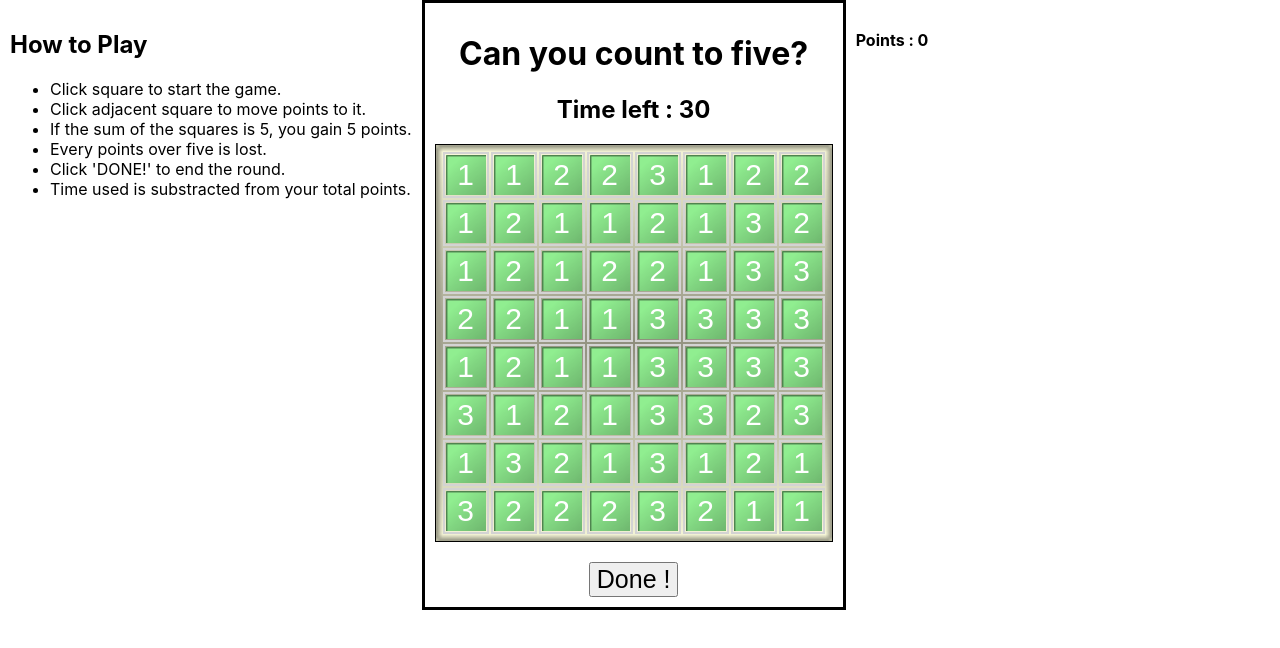
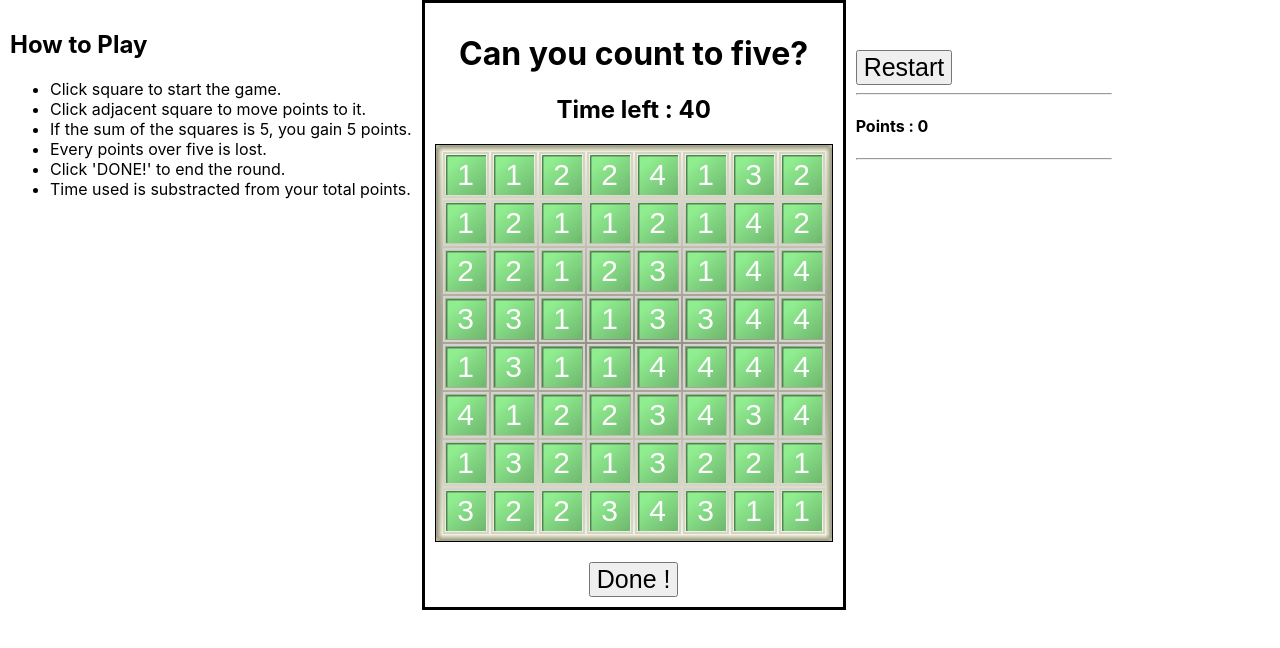
Before and after one commit to HeikkiMustonen/MathPanic, a React (Create React App) app: page / in a window 1280 px wide. Shown: the top 648 px of the page. Built offline with nearby package versions, Linux system fonts and the light colour scheme.

Commit message:
High Score list working

```diff
--- a/src/App.js
+++ b/src/App.js
@@ -6,7 +6,7 @@ import React from 'react'
 function App() {
   return (
     <div>
-      <ButtonGameManager rows="4" tableX="8" tableY="8" timerSeconds="30"/>
+      <ButtonGameManager tableX="8" tableY="8" timerSeconds="40" timeScoreZero={false}/>
     </div>
   );
 }
--- a/src/ButtonGame/ButtonGame.css
+++ b/src/ButtonGame/ButtonGame.css
@@ -27,3 +27,16 @@
   .DoneButton{
     font-size: 25px;
   }
+
+  .endScore{
+    background-color:lightcyan;
+    background-repeat: false;
+    background-size: cover;
+    background-image:url('./images/TableBackground.png');
+    padding: 10px;
+  }
+
+  .gameBoard{
+    background-color:lightcyan;
+    border: 1px blue;
+  }
--- a/src/ButtonGame/ButtonGameManager.js
+++ b/src/ButtonGame/ButtonGameManager.js
@@ -2,8 +2,6 @@ import React from 'react'
 import GameButton from './GameButton'
 import Timer from './Timer'
 import managerStyle from './ButtonGame.css'
-
-
 
 
 class ButtonGameManager extends React.Component{
@@ -14,8 +12,11 @@ class ButtonGameManager extends React.Component{
         this.state = {
             SelectedButton:null,
             points:0,
-            showTotalPoints:false
+            showTotalPoints:false,
+            timeScoreZero: this.props.timeScoreZero
         }
+
+        //if timeScoreZero is 'true', points will reset when time reaches zero.
 
         //table minium size is 5 x 5
         if(this.props.tableX < 5){
@@ -32,34 +33,70 @@ class ButtonGameManager extends React.Component{
             this.tableY = this.props.tableX
         }
 
+        //button bindings
         this.gameButtonPressed = this.gameButtonPressed.bind(this)
         this.endGame = this.endGame.bind(this)
-        this.testButton = this.testButton.bind(this)
+        this.resetGame = this.resetGame.bind(this)
+
+        //all buttons are in this array.
         this.allButtons = []
+
+        //this array holds the scores achieved
+        this.scores = []
+
+        //create timer element
         this.timer =  React.createElement(Timer,{timerSeconds:this.props.timerSeconds,manager:this})
     }
 
+    resetGame(){
+
+        console.log("Reset Game!")
+        window.timerComponent.stopTimer()
+        window.timerComponent.resetTimer()
+        this.setState(
+           {
+            SelectedButton:null,
+            points:0,
+            showTotalPoints:false,
+            timeScoreZero: this.props.timeScoreZero
+           }
+        )
+        this.resetAllButtons()
+    }
 
     componentDidMount(){
         this.givePointsToButtons()
     }
 
+    //give points to each button
     givePointsToButtons(){
         this.allButtons.forEach(element => {
             var copyState = element.state
-            copyState.pointValue = Math.floor(Math.random()* Math.floor(3))+1
+            copyState.pointValue = Math.floor(Math.random()* Math.floor(4))+1
             element.setState(copyState)
         });
     }
 
+    resetAllButtons(){
+        this.allButtons.forEach(element => {
+            var copyState = element.state
+            copyState.isUsed = false
+            copyState.isSelected = false
+            copyState.pointValue = Math.floor(Math.random()* Math.floor(4))+1
+            element.setState(copyState)
+        });
+    }
+
+    //buttons call this to add button to  the list
     addButtonToList(btn){
         this.allButtons.push(btn)
     }
 
+    //check if the button clicked is near the last button clicked
     IsButtonClose(button){
         //On first click the SelectedButton in null, so return true always.
+        if(this.state.SelectedButton === null) return true
 
-        if(this.state.SelectedButton === null) return true
         var selectedX = this.state.SelectedButton.state.x
         var selectedY = this.state.SelectedButton.state.y
         if(this.InRange(button.state.x,selectedX-1,selectedX+1) &&
@@ -75,7 +112,7 @@ class ButtonGameManager extends React.Component{
             return ((value-min)*(value-max) <= 0)
     }
 
-    //Handle number clicks
+    //Handle button clicks
     gameButtonPressed(button){
         if(!this.IsButtonClose(button)) return
 
@@ -102,8 +139,6 @@ class ButtonGameManager extends React.Component{
         //If it is a new button, do stuff...
         else if (this.state.SelectedButton && button.state.pointValue > 0){
 
-            console.log("Was NOT the same button")
-
             //move point to selected button
             var copyState = button.state
             copyState.pointValue += this.state.SelectedButton.state.pointValue
@@ -111,7 +146,7 @@ class ButtonGameManager extends React.Component{
             //set state isSelected. Used to
             copyState.isSelected = true
 
-            //check if pointValue is over x, give points
+            //check if pointValue is over x -> give points
             if(copyState.pointValue >= 5){
                 this.scoreUp()
                 copyState.pointValue = 0
@@ -127,7 +162,6 @@ class ButtonGameManager extends React.Component{
 
             //make last button as new selected button
             this.setState({SelectedButton:button})
-
         }
     }
 
@@ -175,31 +209,25 @@ class ButtonGameManager extends React.Component{
         )
     }
 
-    testButton(){
-       console.log("testButton")
-       window.timerComponent.startTimer()
-    }
-
     endGame(){
-        console.log("End Game")
         window.timerComponent.stopTimer()
         var copyState = this.state
         copyState.showTotalPoints=true
         this.setState(copyState)
+        this.scores.unshift(this.totalPointsDiv())
     }
 
      //return totalpoint div
      totalPointsDiv(){
         var endpoints = this.calculateTotalPoints()
-
         return(
             <div>
-                    <span>Total points!</span>
-                    <br/>
+            <div className="endScore" >
                     <span>points {endpoints.points} - {endpoints.timeUsed} time used</span>
                     <br/>
                     <span><b>Total points : {endpoints.total}</b></span>
-
+            </div>
+            <br/>
             </div>
          )
      }
@@ -208,8 +236,24 @@ class ButtonGameManager extends React.Component{
         var timeUsed = this.props.timerSeconds - window.timerComponent.state.seconds
         var points = this.state.points
         var total = points - timeUsed
-        return {timeUsed:timeUsed, points:points,total:total}
+
+        if(this.state.timeScoreZero && timeUsed == this.props.timerSeconds){
+             return {timeUsed:timeUsed, points:0,total:0}
+        }
+        else{
+            return {timeUsed:timeUsed, points:points,total:total}
+        }
      }
+
+     restartGame(){
+        window.location.reload();
+     }
+
+    showZeroPoints(){
+        if(this.state.timeScoreZero){
+        return (<li>If time reaches zero, you get no points.</li>)
+        }
+    }
 
     render(){
         return(
@@ -223,6 +267,7 @@ class ButtonGameManager extends React.Component{
                             <li>Every points over five is lost.</li>
                             <li>Click 'DONE!' to end the round.</li>
                             <li>Time used is substracted from your total points.</li>
+                            {this.showZeroPoints()}
                         </ul>
                 </div>
                 <div style={{width:'auto',padding:'10px', float:'left',borderStyle:'solid'}}>
@@ -234,14 +279,19 @@ class ButtonGameManager extends React.Component{
                     <div align="center">
                         <br></br>
                          <button onClick={this.endGame} className="DoneButton">Done !</button>
+
                     </div>
                 </div>
                 <div style={{width:'20%', float:'left', padding:'10px'}}>
 
                 <br/>
-                    <b>{this.points()}</b>
                     <br/>
-                    {this.state.showTotalPoints ? this.totalPointsDiv() : null}
+                    <button onClick={this.resetGame} className="DoneButton">Restart</button>
+                    <br/>
+                    <hr></hr>
+                    <h4>{this.points()}</h4>
+                    <hr></hr>
+                    <h4>{this.scores.map(x => x)}</h4>
                 </div>
             </div>
         );
```
